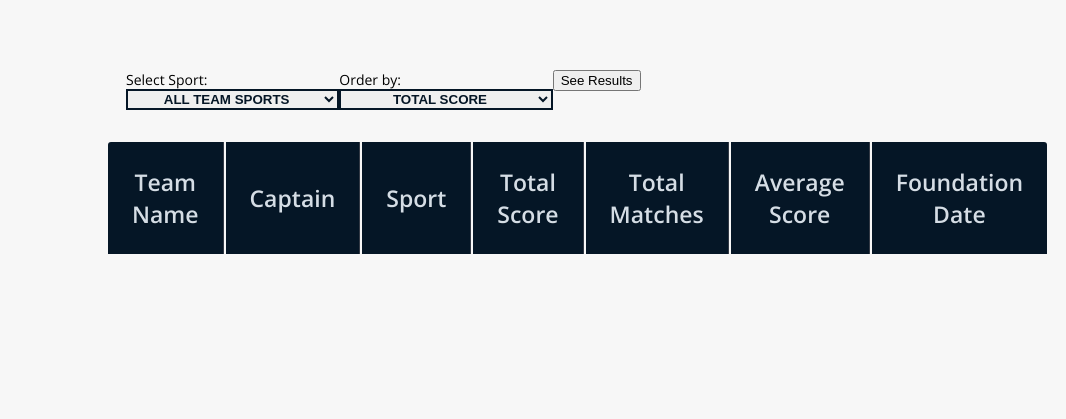
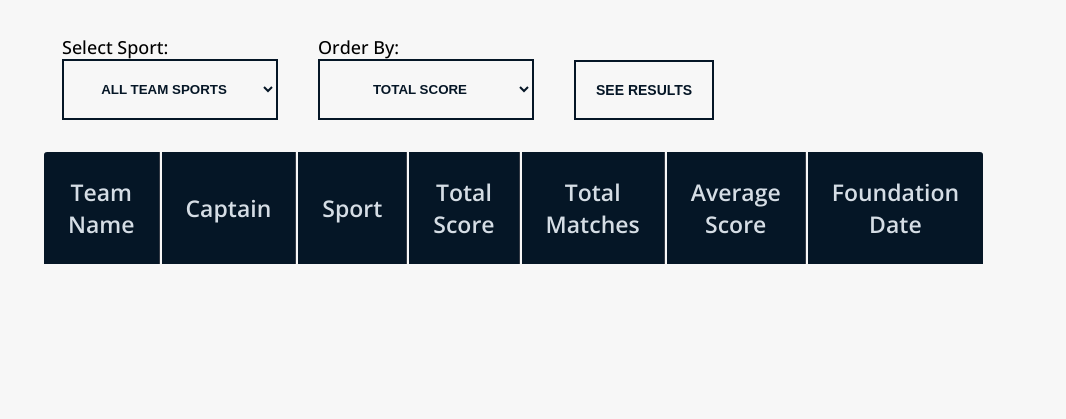
Before and after one commit to salimbeyden/Reservation-System-for-DB-Project, a Flask app: page /rank/ in a window 1280 px wide. Shown: the part 102-521 px from the top of the page, without its empty margins (214-1280 px from the left). Run offline with Flask 3, Linux system fonts and the light colour scheme; data that the repository does not hold is empty.

Commit message:
Inheritence and Style Adj

```diff
--- a/MyFlaskApp/static/styles/main.css
+++ b/MyFlaskApp/static/styles/main.css
@@ -114,6 +114,23 @@ button .fill :hover {
     background-color: #0a2c4d;
 }
 
+.submit-button {
+    font-size: 14px;
+    border-style: solid;
+    background-color: #f7f7f7;
+    color: #051626;
+    border-color: #051626;
+    text-transform: uppercase;
+    display: inline-block;
+    transition: background-color 0.3s;
+    font-weight: 600;
+    cursor: pointer;
+}
+
+.submit-button:hover {
+    background-color: #e5e5e5;
+}
+
 /* Titles */
 
 h1 {
@@ -165,7 +182,11 @@ h2 {
 }
 
 /* Change color of dropdown links on hover */
-.dropdown-content a:hover {background-color: #051626;}
+.dropdown-content a:hover {
+    color: #8c734b;
+    text-decoration: none;
+    background-color: #051626;
+}
 
 /* Show the dropdown menu on hover */
 .dropdown:hover .dropdown-content {
--- a/MyFlaskApp/static/styles/ranking.css
+++ b/MyFlaskApp/static/styles/ranking.css
@@ -1,3 +1,12 @@
+.elements {
+    display: flex;
+    flex: 1;
+    flex-direction: column;
+    justify-content: center;
+    align-items: center;
+    padding: 0 20%;
+}
+
 form {
     padding-top: 25px;
     width : 100%;
@@ -6,14 +15,29 @@ form {
     border-radius: 5px;
     align-items: left;
     display: flex;
-
+    vertical-align: bottom;
+    height: 100px;
+    align-items: flex-end;
 }
 
 form div {
     flex: 1;
-    font-size: 14px;
-    font-family: 'Open Sans';
+    font-size: 18px;
+    font-weight: 500;
+    text-transform: capitalize;
+    vertical-align: bottom;
+    margin-right: 40px;
 }
+
+form .submit-button {
+    padding: 20px;
+}
+
+form .dropdown {
+    padding: 20px;
+    background-color: #f7f7f7;
+}
+
 .ranking-table{
     padding-top: 10px;
     padding-bottom: 15%;
@@ -30,8 +54,11 @@ form div {
 
 div.ranking-title {
     display: block;
-    padding:50px;
-    width: 50%;
+    padding:0px;
+    width: 100%;
+    align-items: center;
+    justify-content: center;
+    align-items: center;
 }
 
 .ranking-title h3 {
@@ -45,7 +72,6 @@ div.ranking-title {
     /*** Table Styles **/
 
 .ranking-title {
-    border-radius:3px;
     height: 320px;
     margin: auto;
     padding:8px;
--- a/MyFlaskApp/templates/ranking.html
+++ b/MyFlaskApp/templates/ranking.html
@@ -58,7 +58,7 @@
             </div>
         </nav>
     </header>
-
+    <div class="elements">
         <div class="ranking-title">
 
 
@@ -73,7 +73,7 @@
             </div>
             <div>
                 {{ rank_form.hidden_tag() }}
-            {{ rank_form.submit_button(class="fill") }}
+                {{ rank_form.submit_button(class="submit-button") }}
             </div>
 
         </form>
@@ -103,6 +103,6 @@
                 </tbody>
             </table>
         </div>
-
+    </div>
 
 </html>
--- a/MyFlaskApp/templates/register.html
+++ b/MyFlaskApp/templates/register.html
@@ -22,10 +22,10 @@
     <div class="form-container" id="register-form">
         <i class="fa-solid fa-user"></i><h2>Register</h2>
         <form action="/register" method="POST" class="form-signin" style="color:white">
+            <div class="input-container">
                 {{ register_form.hidden_tag() }}
                 <br>
                 {{ register_form.name(class="form-control", placeholder="Name") }}
-
                 {{ register_form.surname(class="form-control", placeholder="Surname") }}
                 {{ register_form.student_number(class="form-control", placeholder="Student Number") }}
                 {{ register_form.email_address(class="form-control", placeholder="Email") }}
@@ -36,11 +36,12 @@
                 {{ register_form.department(class="form-control", placeholder="Department") }}
                 {{ register_form.gender(class="form-control", placeholder="Gender (W/M)") }}
                 <br>
+            </div>
 
             <div class="button-container">
                 <button class="fill" type="button" id="homepage-register"><i class="fa-solid fa-house"></i></button>
                 <button class="fill" type="button" id="show-login"><i class="fa-solid fa-arrow-left"></i></button>
-                {{ register_form.submit(class="fill") }}
+                {{ register_form.submit(class="submit-button") }}
             </div>
         </form>
     </div>
```
Also changed, not shown: MyFlaskApp/static/styles/campus.css (+6 -19 lines), MyFlaskApp/static/styles/login.css (+35 -8 lines), MyFlaskApp/static/styles/styles.css (+0 -13 lines), MyFlaskApp/templates/login.html (+9 -9 lines). Lines whose indentation alone changed are shown as unchanged.
